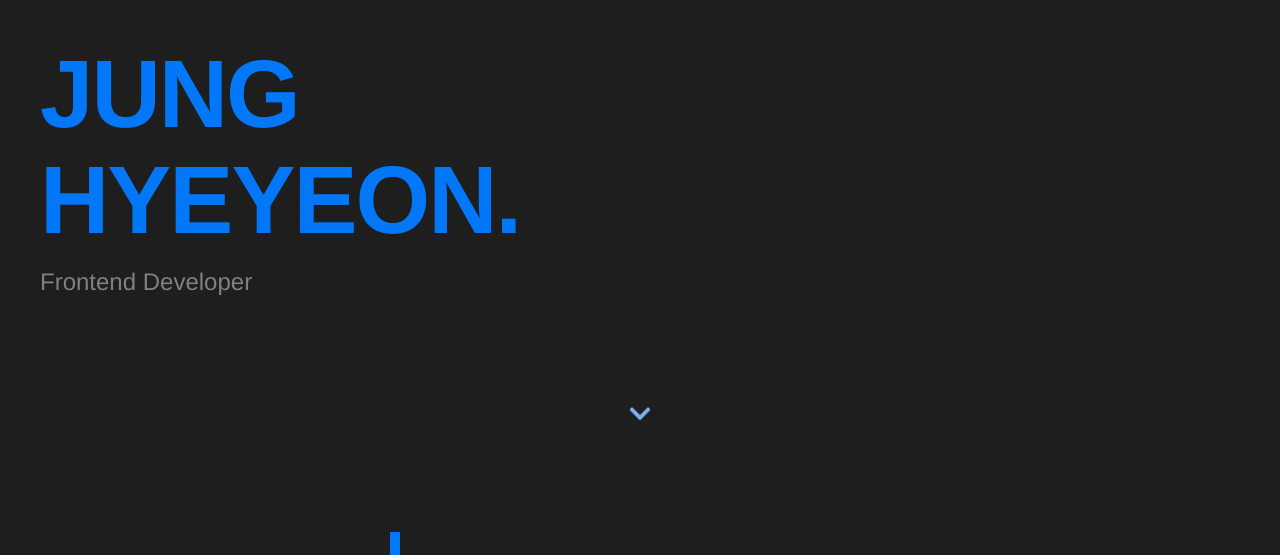
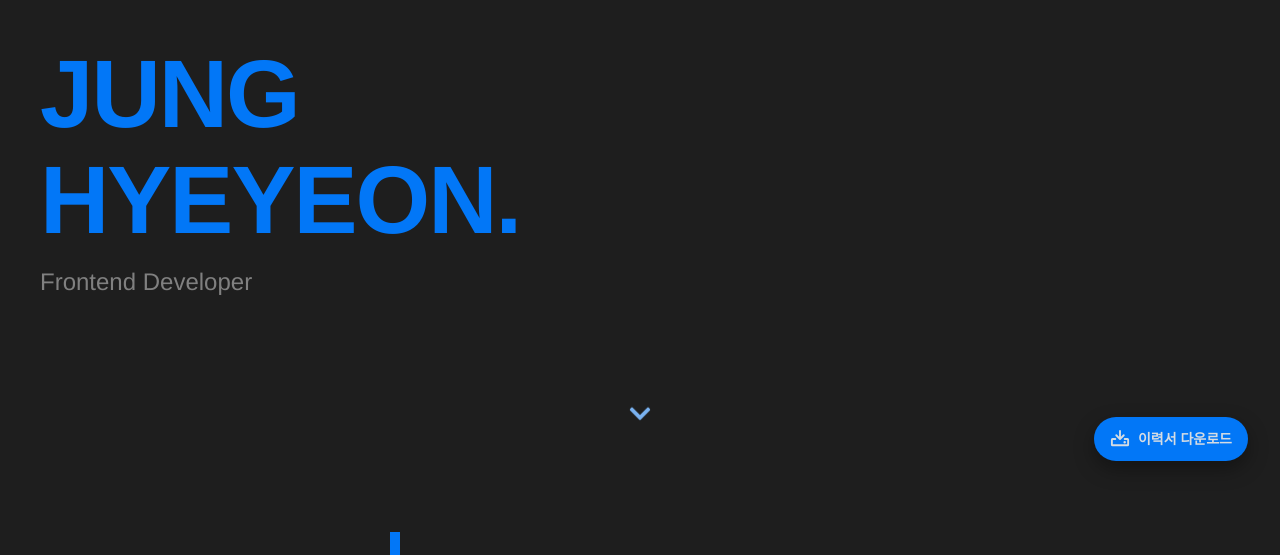
Before and after one commit to yeon0036/portfolio, a Next.js app: page / in a window 1280 px wide. Shown: the part 239-794 px from the top of the page. Built offline with nearby package versions, Linux system fonts and the light colour scheme.

Commit message:
feat: resume download floatting button

```diff
--- a/src/app/aboutme/AboutMe.module.css
+++ b/src/app/aboutme/AboutMe.module.css
@@ -27,6 +27,43 @@
     width: 100%;
     line-height: 26px;
     gap: 52px;
+}
+
+.profileContainer {
+    display: flex;
+    flex-direction: column;
+    gap: 12px;
+    align-items: center;
+}
+
+.resumeFloating {
+    position: fixed;
+    right: 32px;
+    bottom: 100px;
+    display: inline-flex;
+    align-items: center;
+    gap: 8px;
+    padding: 12px 16px;
+    border-radius: 9999px;
+    background-color: var(--Blue);
+    color: var(--White);
+    font-size: 14px;
+    font-weight: bold;
+    text-decoration: none;
+    box-shadow: 0 8px 20px rgba(0, 0, 0, 0.35);
+    z-index: 9999;
+    transition:
+        transform 0.2s ease,
+        background-color 0.2s ease;
+}
+
+.resumeFloating:hover {
+    background-color: var(--light-Blue);
+    transform: translateY(-2px);
+}
+
+.resumeFloatingText {
+    line-height: 1;
 }
 
 .image {
@@ -153,4 +190,11 @@
         height: 120px;
         margin: 20px auto 0;
     }
+
+    .resumeFloating {
+        right: 16px;
+        bottom: 16px;
+        padding: 10px 12px;
+        font-size: 12px;
+    }
 }
--- a/src/app/aboutme/page.tsx
+++ b/src/app/aboutme/page.tsx
@@ -3,6 +3,7 @@
 import Image from "next/image";
 import styles from "./AboutMe.module.css";
 import { useEffect, useRef, useState } from "react";
+import { Download } from "@phosphor-icons/react";
 
 export default function AboutMe() {
     const sectionRef = useRef<HTMLElement>(null);
@@ -22,6 +23,7 @@ export default function AboutMe() {
     }, []);
 
     return (
+        <>
             <section
                 ref={sectionRef}
                 id="aboutme"
@@ -31,7 +33,7 @@ export default function AboutMe() {
                 <div className={styles.sectionLine}>
                     <p className={styles.title}>About Me</p>
                     <div className={styles.container}>
-                    <div>
+                        <div className={styles.profileContainer}>
                             <Image
                                 src="/images/ProfilePhoto2.jpeg"
                                 alt="profile image"
@@ -53,8 +55,8 @@ export default function AboutMe() {
                                 <p>
                                     TypeScript와 React 기반의 프로젝트를 주로 다뤄왔으며,
                                     <br />
-                                단순한 구현을 넘어 사용 환경과 제약을 고려한 설계와 지속적으로 개선
-                                가능한 구조에 관심을 두고 있습니다.
+                                    단순한 구현을 넘어 사용 환경과 제약을 고려한 설계와 지속적으로
+                                    개선 가능한 구조에 관심을 두고 있습니다.
                                 </p>
                             </div>
                             <div className={styles.education}>
@@ -172,5 +174,17 @@ export default function AboutMe() {
                     </div>
                 </div>
             </section>
+            <a
+                className={styles.resumeFloating}
+                href="/jung_hyeyeon_resume.pdf"
+                target="_blank"
+                rel="noopener noreferrer"
+                download
+                aria-label="Download resume"
+            >
+                <Download size={20} weight="bold" />
+                <span className={styles.resumeFloatingText}>이력서 다운로드</span>
+            </a>
+        </>
     );
 }
```
Also changed, not shown: 1 other file (tests, documents, lock files or other folders). Lines whose indentation alone changed are shown as unchanged.
